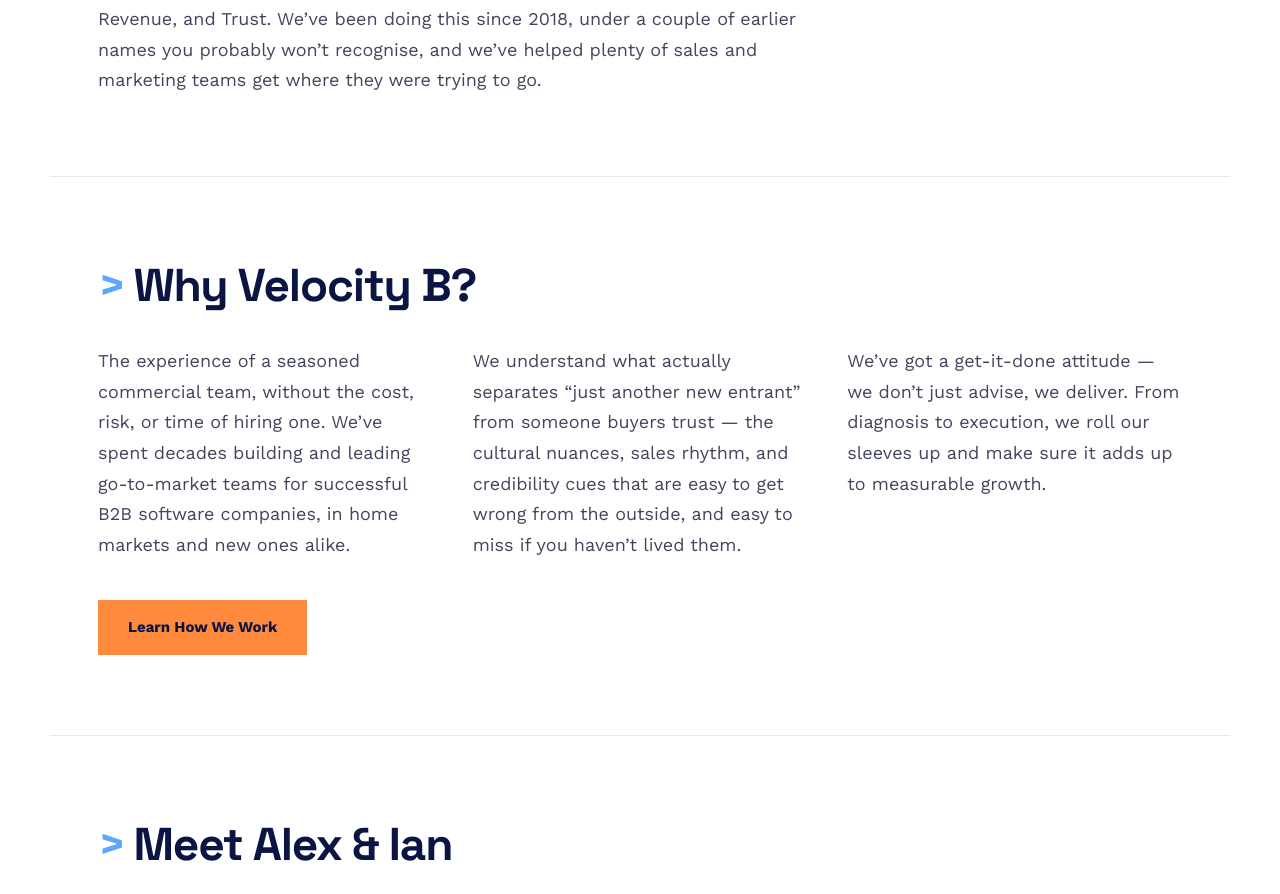
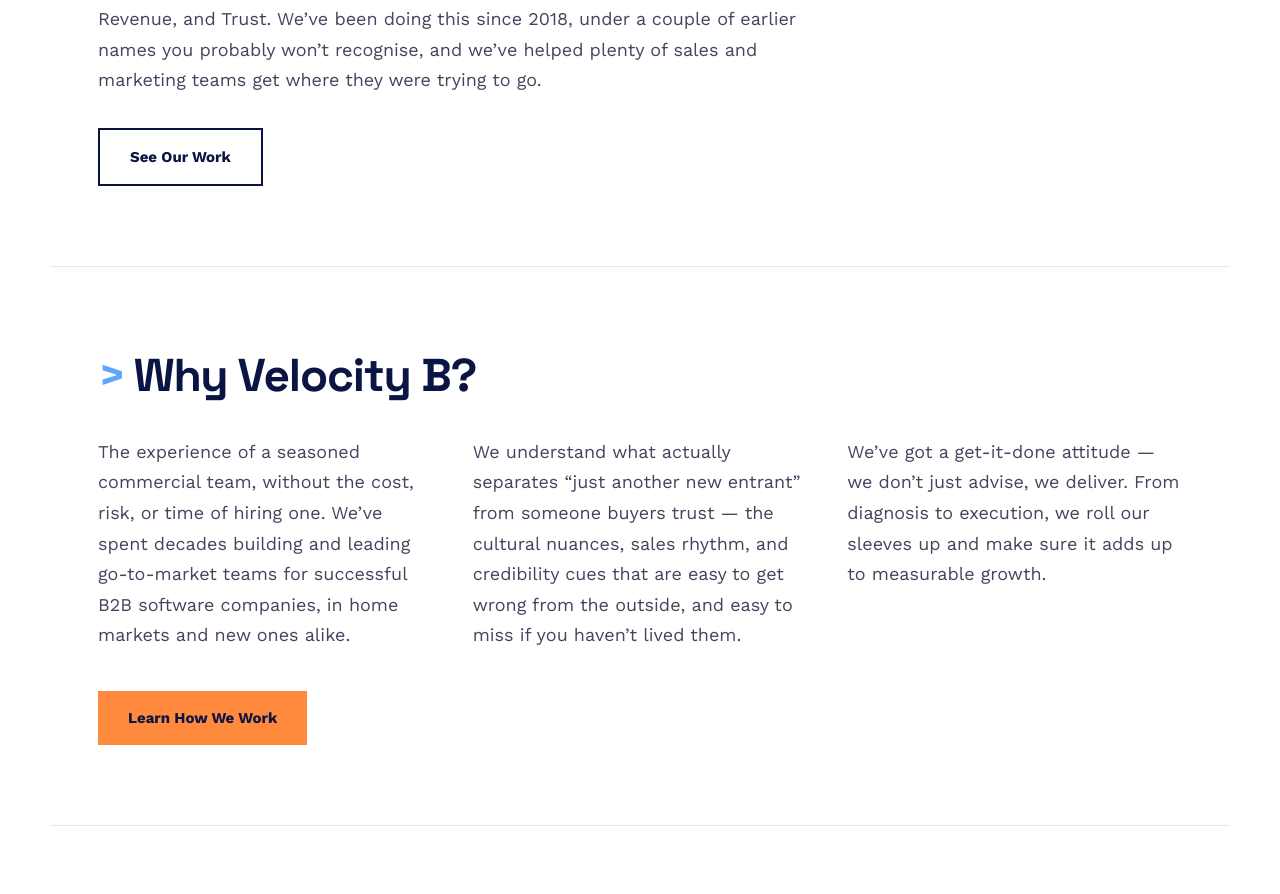
Before and after one commit to vb-iant/velocity-b, a Next.js app: page /about in a window 1280 px wide. Shown: the part 1004-1898 px from the top of the page. Built offline with nearby package versions, Linux system fonts and the light colour scheme.

Commit message:
About page: add See Our Work CTA under Experience

```diff
--- a/app/about/page.tsx
+++ b/app/about/page.tsx
@@ -107,6 +107,9 @@
           probably won&rsquo;t recognise, and we&rsquo;ve helped plenty of
           sales and marketing teams get where they were trying to go.
         </p>
+        <Link href="/our-work" className={`${ctaOutline} mt-8`}>
+          See Our Work
+        </Link>
       </section>
 
       {/* Why Velocity B */}
```
